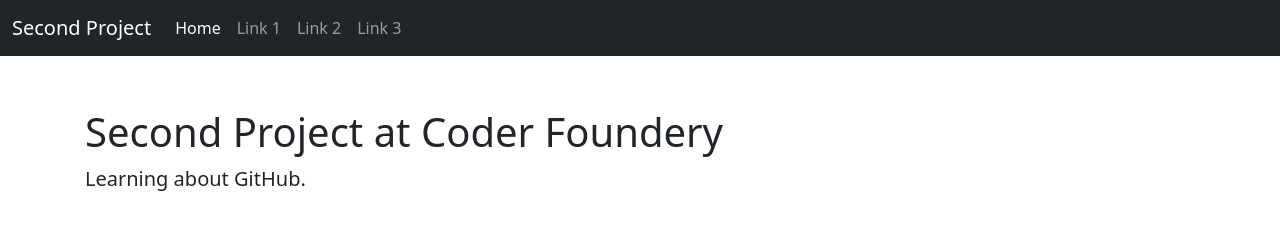
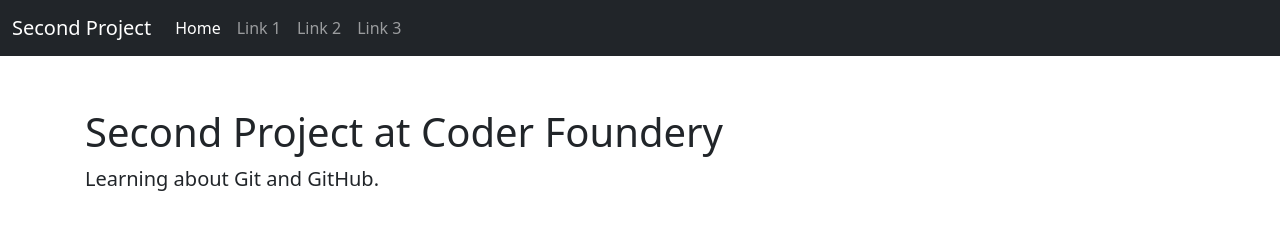
Before and after one commit to IsiahMurray/Secondproject, a plain HTML site: page index.html in a window 1280 px wide. Drawn offline with nearby package versions, Linux system fonts and the light colour scheme.

Commit message:
added new part of title in index.html
What from  Learning about GitHub /  Learning about git and Github

```diff
--- a/index.html
+++ b/index.html
@@ -45,7 +45,7 @@
 <main class="flex-shrink-0">
    <div class="container">
        <h1 class="mt-5">Second Project at Coder Foundery</h1>
-       <p class="lead">Learning about GitHub. </p>
+       <p class="lead">Learning about Git and GitHub. </p>
    </div>
  </main>
     <!-- Bootstrap JS -->
```
